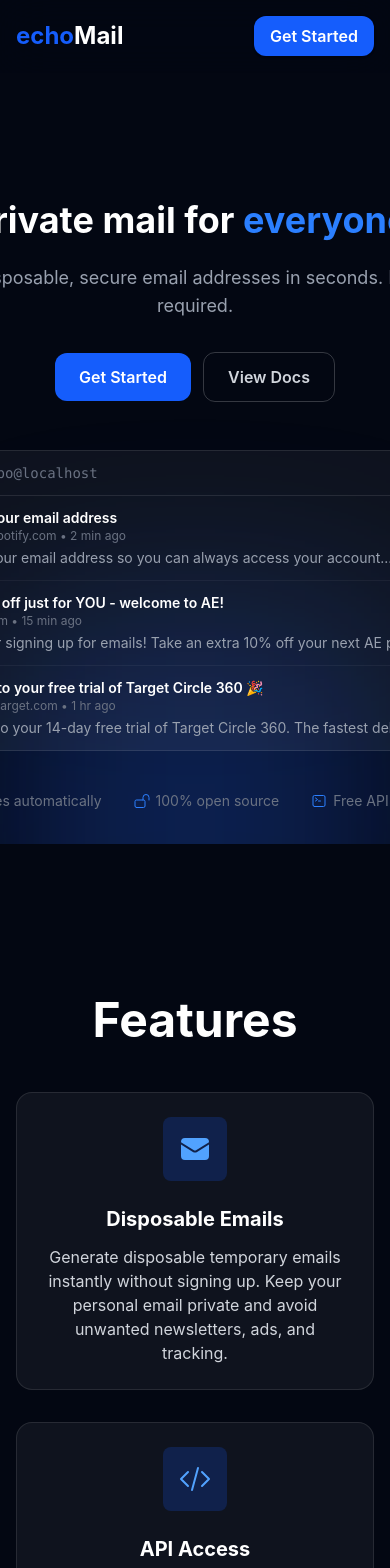
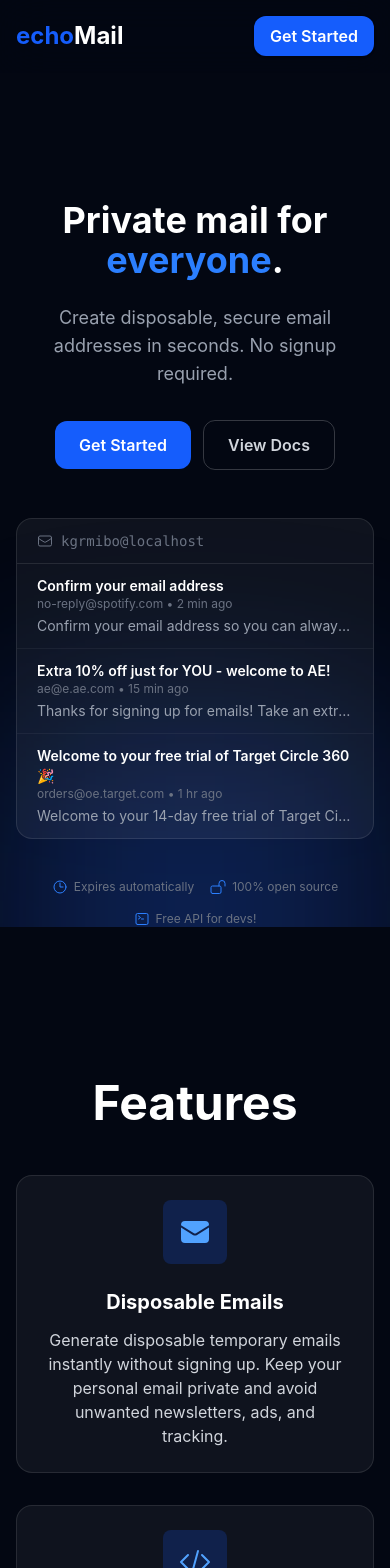
Before and after one commit to brianwalczak/echoMail, a React (Vite) app in the folder client/: page / in a window 390 px wide. Shown: the top 1568 px of the page. Built offline with nearby package versions, Linux system fonts and the light colour scheme.

Commit message:
Fix home page responsiveness on mobile devices

```diff
--- a/client/src/pages/Home.jsx
+++ b/client/src/pages/Home.jsx
@@ -34,7 +34,7 @@
     return (
         <>
             <main className="flex items-center justify-start flex-col text-center px-4 min-h-screen glow glow-blue pt-50">
-                <div className="animated animatedFadeInUp fadeInUp">
+                <div className="animated animatedFadeInUp fadeInUp w-full">
                     <h1 className="text-4xl md:text-6xl font-bold mb-6 text-white">Private mail for <span className="text-blue-500">everyone</span>.</h1>
                     <p className="text-lg md:text-xl text-gray-400 mb-8">Create disposable, secure email addresses in seconds. No signup required.</p>
 
@@ -70,7 +70,7 @@
                         </div>
                     </div>
 
-                    <div className="flex items-center justify-center gap-8 mt-10 text-sm text-gray-500">
+                    <div className="flex items-center justify-center flex-wrap gap-4 sm:gap-8 mt-10 text-xs sm:text-sm text-gray-500 px-5">
                         <div className="flex items-center gap-1.5">
                             <svg xmlns="http://www.w3.org/2000/svg" fill="none" viewBox="0 0 24 24" strokeWidth={1.5} stroke="currentColor" className="size-4 text-blue-500">
                                 <path strokeLinecap="round" strokeLinejoin="round" d="M12 6v6h4.5m4.5 0a9 9 0 1 1-18 0 9 9 0 0 1 18 0Z" />
@@ -99,7 +99,7 @@
             </main>
 
             <div id="features" className="flex flex-col items-center justify-center pt-38 bg-gray-950 scroll-mt-[90px]">
-                <h1 className="text-5xl font-bold text-white mb-12">Features</h1>
+                <h1 className="text-5xl font-bold text-white mb-12 px-5">Features</h1>
 
                 <div className="grid grid-cols-1 md:grid-cols-2 gap-8 max-w-7xl w-full px-4 md:px-8">
                     <div className="flex flex-col items-center text-center p-6 bg-white/5 border border-white/10 rounded-2xl">
@@ -151,7 +151,7 @@
             </div>
 
             <div id="how-it-works" className="flex flex-col items-center justify-center pt-38 bg-gray-950 scroll-mt-[50px]">
-                <h1 className="text-5xl font-bold text-white mb-16">How It Works</h1>
+                <h1 className="text-5xl font-bold text-white mb-16 px-5">How It Works</h1>
 
                 <div className="relative flex flex-col items-center w-full max-w-3xl px-4 md:px-8">
                     <div className="relative flex flex-col items-center text-center p-8 bg-white/5 border border-white/10 rounded-2xl mb-16 w-full">
@@ -178,7 +178,7 @@
             </div>
 
             <div id="faq" className="flex flex-col items-center justify-center py-38 bg-gray-950">
-                <h1 className="text-5xl font-bold text-white mb-12">Frequently Asked Questions</h1>
+                <h1 className="text-5xl font-bold text-white mb-12 px-5">Frequently Asked Questions</h1>
 
                 <div className="w-full max-w-3xl px-4 md:px-8">
                     {faqs.map((faq, index) => (
```
